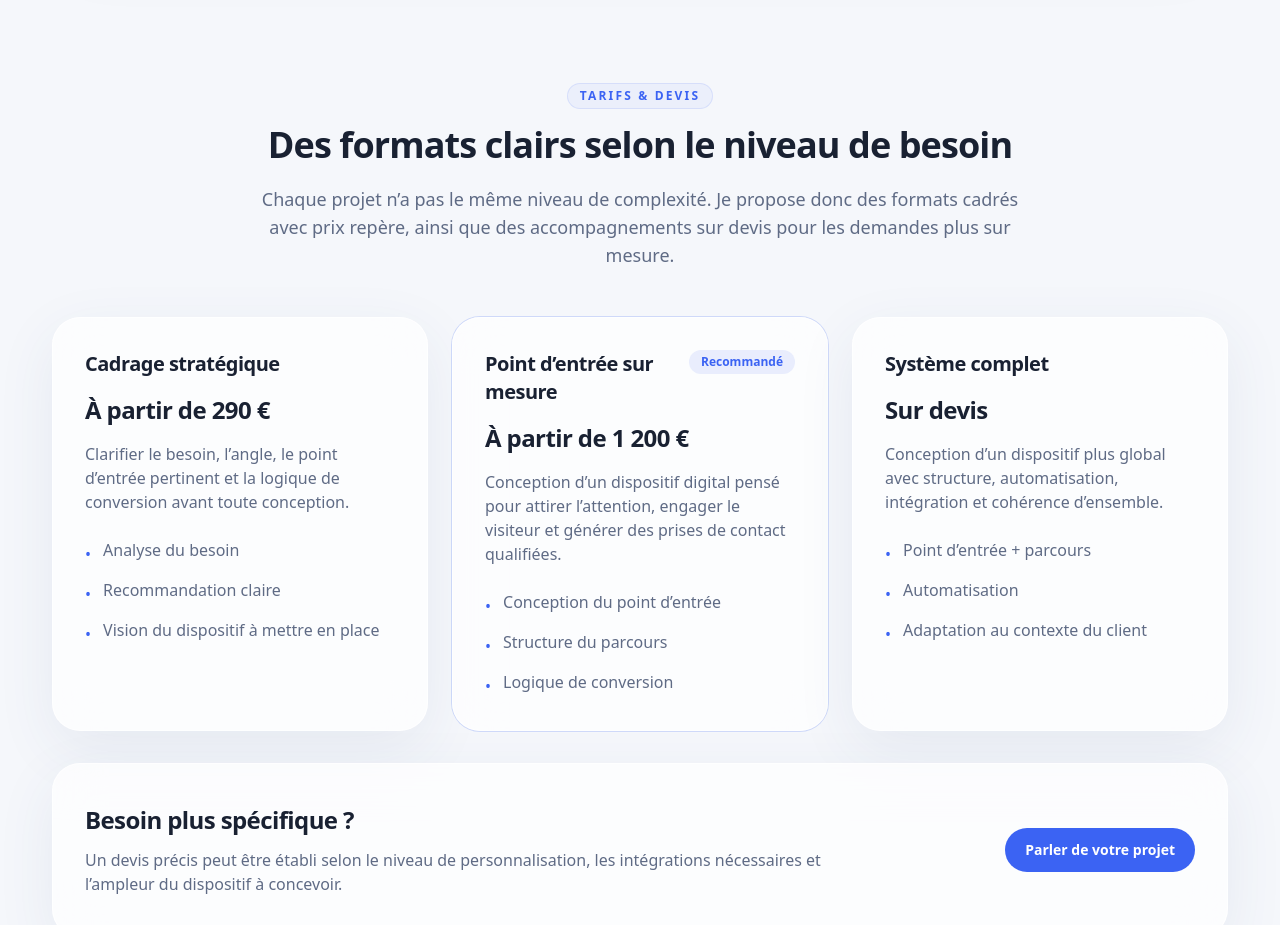
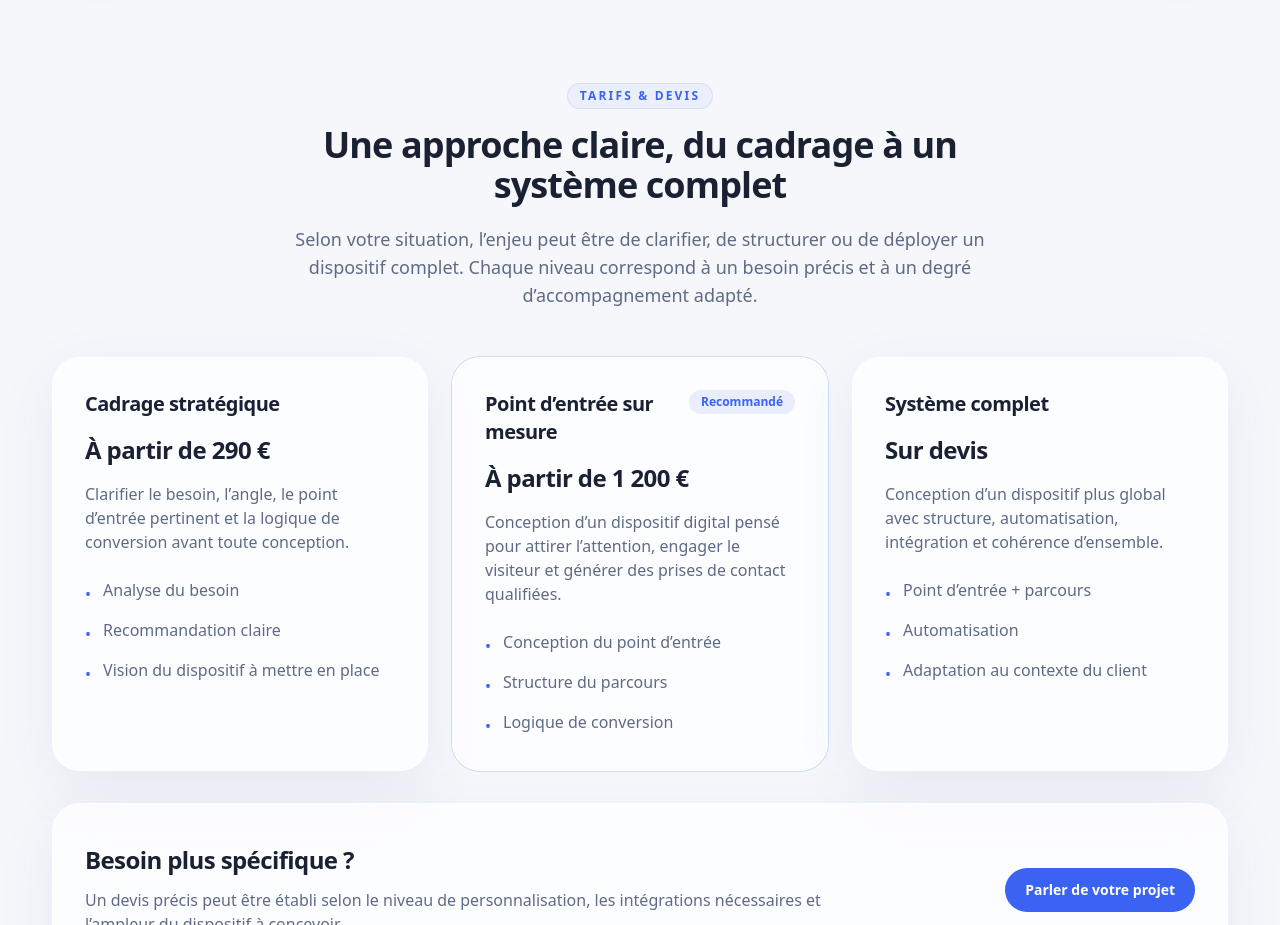
Before and after one commit to arnaudcrestey/portail-site-vitrine, a Next.js app: page / in a window 1280 px wide. Shown: the part 2420-3345 px from the top of the page. Built offline with nearby package versions, Linux system fonts and the light colour scheme.

Commit message:
Update pricing.tsx

```diff
--- a/components/pricing.tsx
+++ b/components/pricing.tsx
@@ -45,15 +45,14 @@ export function PricingSection() {
         <div className="mx-auto max-w-3xl text-center">
           <span className="section-eyebrow">Tarifs & devis</span>
 
-          <h2 className="mt-4 text-3xl font-semibold tracking-tight text-ink sm:text-4xl">
-            Des formats clairs selon le niveau de besoin
-          </h2>
+<h2 className="mt-4 text-3xl font-semibold tracking-tight text-ink sm:text-4xl">
+  Une approche claire, du cadrage à un système complet
+</h2>
 
-          <p className="mt-5 text-base leading-8 text-slate sm:text-lg">
-            Chaque projet n’a pas le même niveau de complexité. Je propose donc
-            des formats cadrés avec prix repère, ainsi que des accompagnements
-            sur devis pour les demandes plus sur mesure.
-          </p>
+<p className="mt-5 text-base leading-8 text-slate sm:text-lg">
+  Selon votre situation, l’enjeu peut être de clarifier, de structurer ou de déployer un dispositif complet.
+  Chaque niveau correspond à un besoin précis et à un degré d’accompagnement adapté.
+</p>
         </div>
 
         <div className="mt-12 grid gap-6 lg:grid-cols-3">
```
